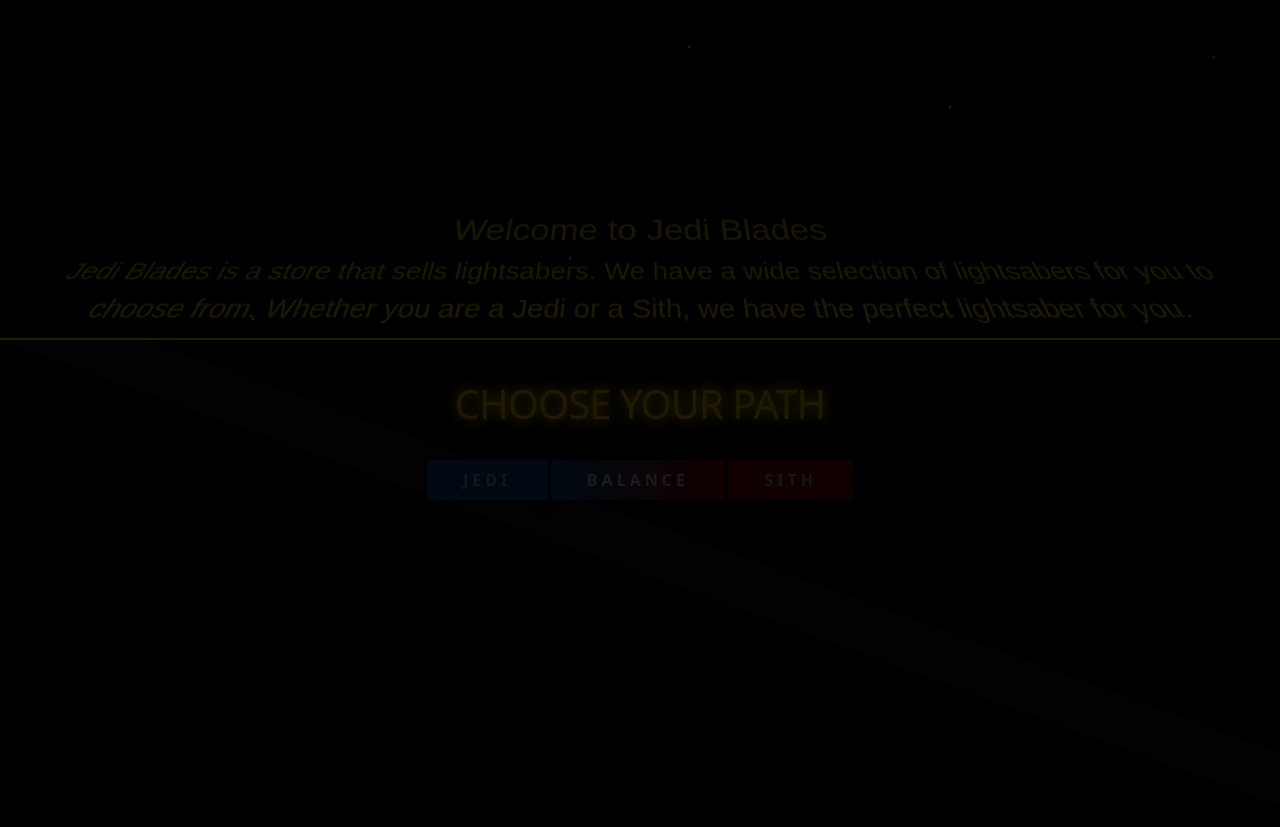
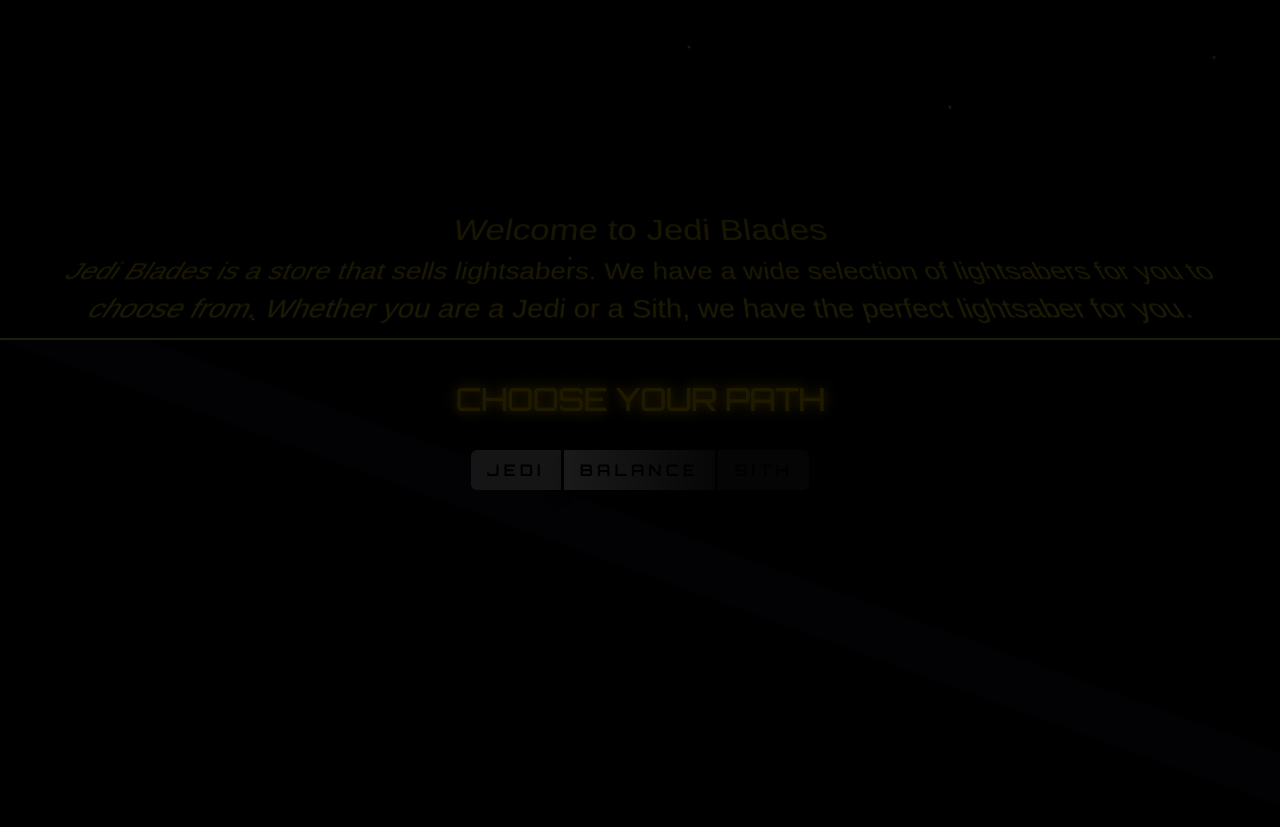
Before and after one commit to EmilionR/jedi-blades-hackathon, a Django app: page / in a window 1280 px wide. Shown: the part 398-1225 px from the top of the page. Run offline with Django 5.2, Linux system fonts and the light colour scheme; data that the repository does not hold is empty; some libraries are stand-ins or nearby versions; some web fonts are replaced.

```diff
--- a/static/css/index.css
+++ b/static/css/index.css
@@ -83,11 +83,12 @@ h3 {
   /* Make sure to import a Star Wars font */
   color: #ffcc00; /* Yellow */
   text-transform: uppercase;
-  font-size: 1.5rem;
+  font-size: 1.8rem;
   text-shadow: 0 0 10px #ffcc00, 0 0 20px #ffcc00; /* Yellow */
   margin-bottom: 1rem;
   padding: 0 2rem;
   letter-spacing: -1px;
+  font-family: var(--title);
 }
 
 /* Toggle Section */
@@ -105,7 +106,7 @@ h3 {
 .toggle-buttons {
   display: flex;
   justify-content: center;
-  width: 100%;
+  width: 80%;
 }
 
 .toggle-btn {
@@ -113,7 +114,8 @@ h3 {
   flex: 1;
   padding: 0.5rem 1rem;
   margin: 0 0.25rem;
-  color: var(--light-grey); /* Black text */
+  color: var(--light-grey);
+  font-family: var(--title);
   font-weight: 700;
   text-transform: uppercase;
   letter-spacing: var(--spacing);
@@ -132,40 +134,36 @@ h3 {
 }
 
 #lightSide {
-  background: rgba(0, 87, 179); /* Blue */
+  background: var(--light-grey);
+  color: black; /* Blue */
   opacity: 0.8;
 }
 
 #lightSide:hover {
-  background: rgb(0, 46, 163);
+  background: var(--light-grey);
   color: white;
 }
 
 #darkSide {
-  background: rgb(179, 0, 0); /* Red */
+  background: var(--dark-grey);
+  color: black; /* Red */
   opacity: 0.8;
 }
 
 #darkSide:hover {
-  background: rgb(155, 39, 39);
-  color: black;
+  background: var(--dark-grey);
+  color: white;
   opacity: 1;
 }
 
 #bothSides {
-  background: linear-gradient(
-    to right,
-    rgba(0, 87, 179, 0.8),
-    rgba(179, 0, 0, 0.8)
-  ); /* Blue to Red */
+  background: linear-gradient(to right, var(--light-grey), var(--dark-grey));
+  color: black;
 }
 
 #bothSides:hover {
-  background: linear-gradient(
-    to right,
-    rgba(0, 87, 179, 1),
-    rgba(179, 0, 0, 1)
-  ); /* Light Blue to Light Red */
+  background: linear-gradient(to right, var(--light-grey), var(--dark-grey));
+  color: white;
 }
 
 .z-index {
@@ -261,11 +259,8 @@ h3 {
 
 @media (min-width: 768px) {
   .star-wars-title {
-    font-size: 2.5rem;
+    font-size: 2rem;
   }
-}
-
-@media (min-width: 1024px) {
 }
 
 /* Animation Keyframes */
```
